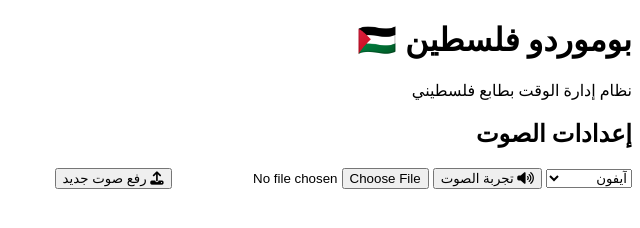
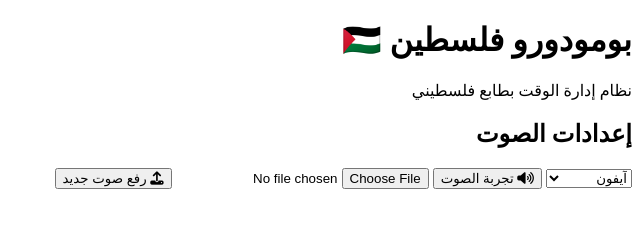
Before and after one commit to prog-momen/Palestinian-Pomodoro, a website: page src/index.html in a window 1280 px wide. Shown: the whole page, without its empty margins (640-1280 px from the left). Drawn offline with Linux system fonts and the light colour scheme.

Commit message:
readme update + webpacked files

```diff
--- a/src/index.html
+++ b/src/index.html
@@ -3,14 +3,14 @@
 <head>
     <meta charset="UTF-8">
     <meta name="viewport" content="width=device-width, initial-scale=1.0">
-    <title>بوموردو فلسطين</title>
+    <title>بومودورو فلسطين</title>
     <link rel="stylesheet" href="https://cdnjs.cloudflare.com/ajax/libs/font-awesome/6.4.2/css/all.min.css">
     <link href="https://fonts.googleapis.com/css2?family=Noto+Kufi+Arabic:wght@400;700&display=swap" rel="stylesheet">
 </head>
 <body>
     <div class="container">
         <header class="app-header">
-            <h1>بوموردو فلسطين 🇵🇸</h1>
+            <h1>بومودورو فلسطين 🇵🇸</h1>
             <p class="subtitle">نظام إدارة الوقت بطابع فلسطيني</p>
         </header>
 
```
Also changed, not shown: dist/189.bundle.js (added), dist/440.bundle.js (added), dist/bundle.js (added), dist/index.html (added), readme.md (added), 2 other files.
